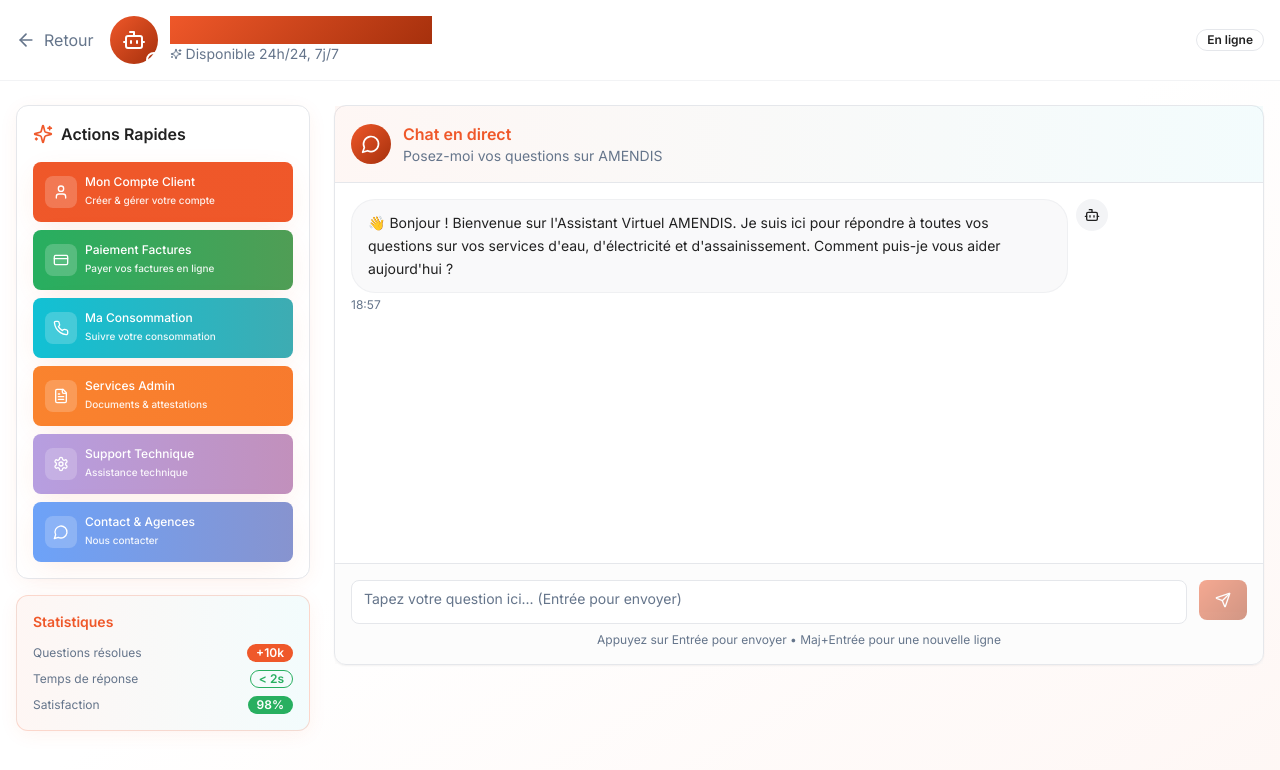
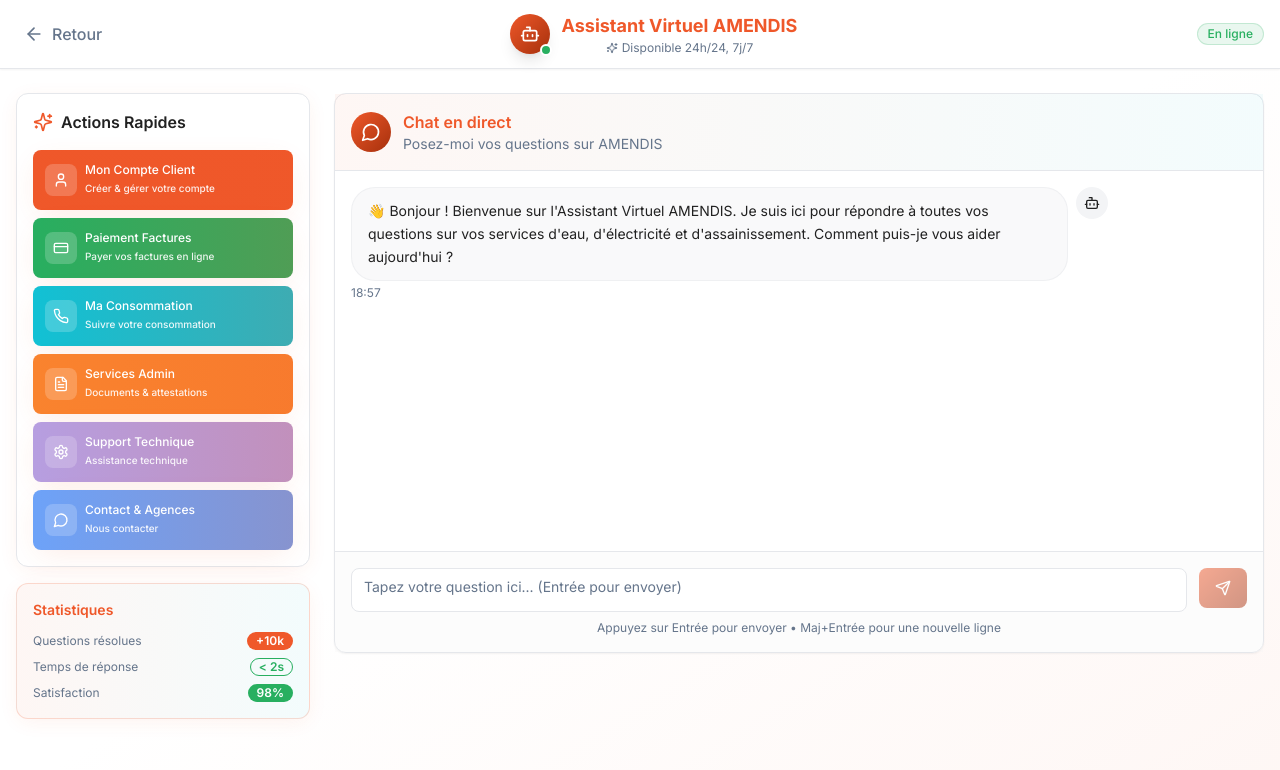
Before and after one commit to mehdi1606/amendis-nexus-assist, a React (Vite) app: page /chatbot in a window 1280 px wide. Shown: the top 770 px of the page. Built offline with nearby package versions, Linux system fonts and the light colour scheme.

Commit message:
Fix: Correct chatbot header display

```diff
--- a/src/pages/ChatbotPage.tsx
+++ b/src/pages/ChatbotPage.tsx
@@ -151,36 +151,38 @@ const ChatbotPage = () => {
   return (
     <div className="min-h-screen bg-gradient-to-br from-background via-background/95 to-primary/5">
       {/* Header */}
-      <div className="border-b border-border/50 bg-background/80 backdrop-blur-lg sticky top-0 z-10">
-        <div className="container mx-auto px-4 py-4">
+      <div className="border-b bg-background/95 backdrop-blur-lg sticky top-0 z-50 shadow-sm">
+        <div className="container mx-auto px-4 py-3">
           <div className="flex items-center justify-between">
-            <div className="flex items-center gap-4">
+            <div className="flex items-center gap-3">
               <Link
                 to="/"
-                className="flex items-center gap-2 text-muted-foreground hover:text-primary transition-colors"
+                className="flex items-center gap-2 text-muted-foreground hover:text-primary transition-colors p-2 rounded-lg hover:bg-muted/50"
               >
                 <ArrowLeft className="w-5 h-5" />
-                <span>Retour</span>
+                <span className="font-medium">Retour</span>
               </Link>
-              <div className="flex items-center gap-3">
+            </div>
+
+            <div className="flex items-center gap-3 flex-1 justify-center">
               <div className="relative">
-                  <div className="w-12 h-12 bg-gradient-primary rounded-full flex items-center justify-center">
-                    <Bot className="w-6 h-6 text-white" />
+                <div className="w-10 h-10 bg-gradient-primary rounded-full flex items-center justify-center shadow-lg">
+                  <Bot className="w-5 h-5 text-white" />
                 </div>
-                  <div className="absolute -bottom-1 -right-1 w-4 h-4 bg-success rounded-full border-2 border-background"></div>
+                <div className="absolute -bottom-0.5 -right-0.5 w-3 h-3 bg-green rounded-full border-2 border-background"></div>
               </div>
-                <div>
-                  <h1 className="text-xl font-bold bg-gradient-primary bg-clip-text text-transparent">
+              <div className="text-center">
+                <h1 className="text-lg font-bold text-primary">
                   Assistant Virtuel AMENDIS
                 </h1>
-                  <p className="text-sm text-muted-foreground flex items-center gap-1">
+                <p className="text-xs text-muted-foreground flex items-center justify-center gap-1">
                   <Sparkles className="w-3 h-3" />
                   Disponible 24h/24, 7j/7
                 </p>
               </div>
             </div>
-            </div>
-            <Badge variant="secondary" className="bg-success/10 text-success border-success/20">
+
+            <Badge className="bg-green/10 text-green border-green/20 font-medium">
               En ligne
             </Badge>
           </div>
```
Lines whose indentation alone changed are shown as unchanged.
